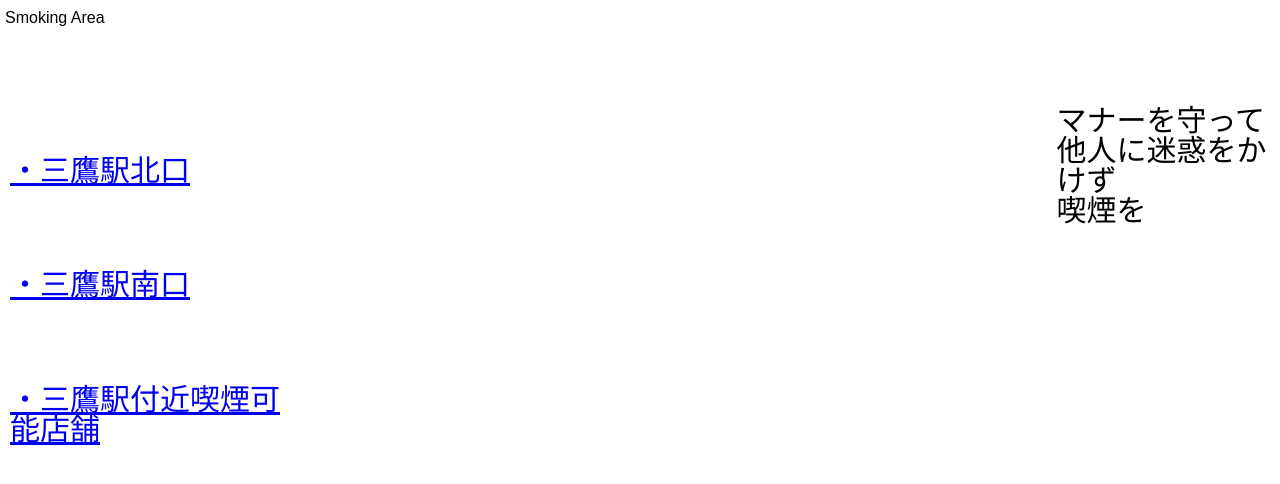
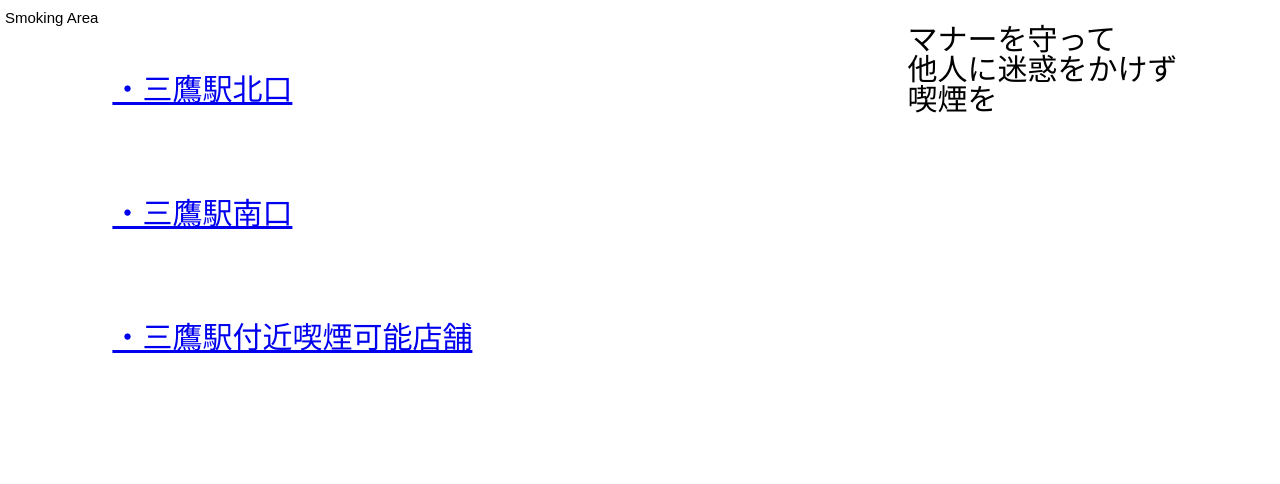
Before and after one commit to chifuminn/smoking_area, a Django app: page / in a window 1280 px wide. Shown: the part 120-604 px from the top of the page. Run offline with Django 3.2, Linux system fonts and the light colour scheme.

Commit message:
スタイルの変更

```diff
--- a/static/style.css
+++ b/static/style.css
@@ -66,12 +66,14 @@ table {
     padding-top: 10px;
     padding-left: 5px;
     font-family: fantasy;
-    font-size: 15pxpx;
+    font-size: 15px;
 }
 
 .main-contents {
     display: flex;
+    justify-content: space-between;
     margin-top: 80px;
+    margin: 0 8%;
 }
 
 .list ul {
@@ -85,11 +87,9 @@ table {
     margin-bottom: 15%;
     padding-top: 50px;
     height: 20px;
-    width: ;
 }
 
 .subcontents{
-    margin-left: 750px;
 }
 
 .subcontents p{
```
Also changed, not shown: db.sqlite3.
